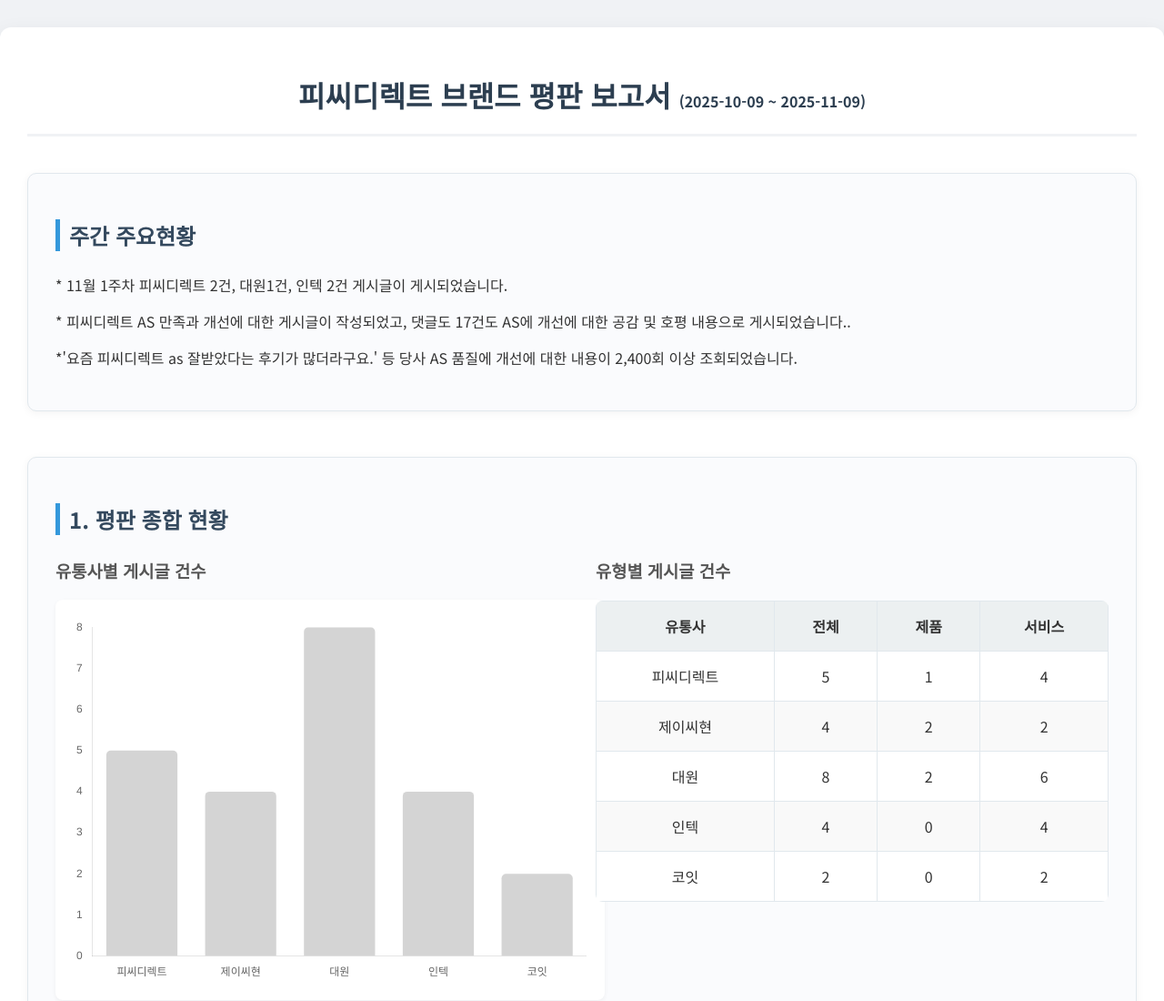
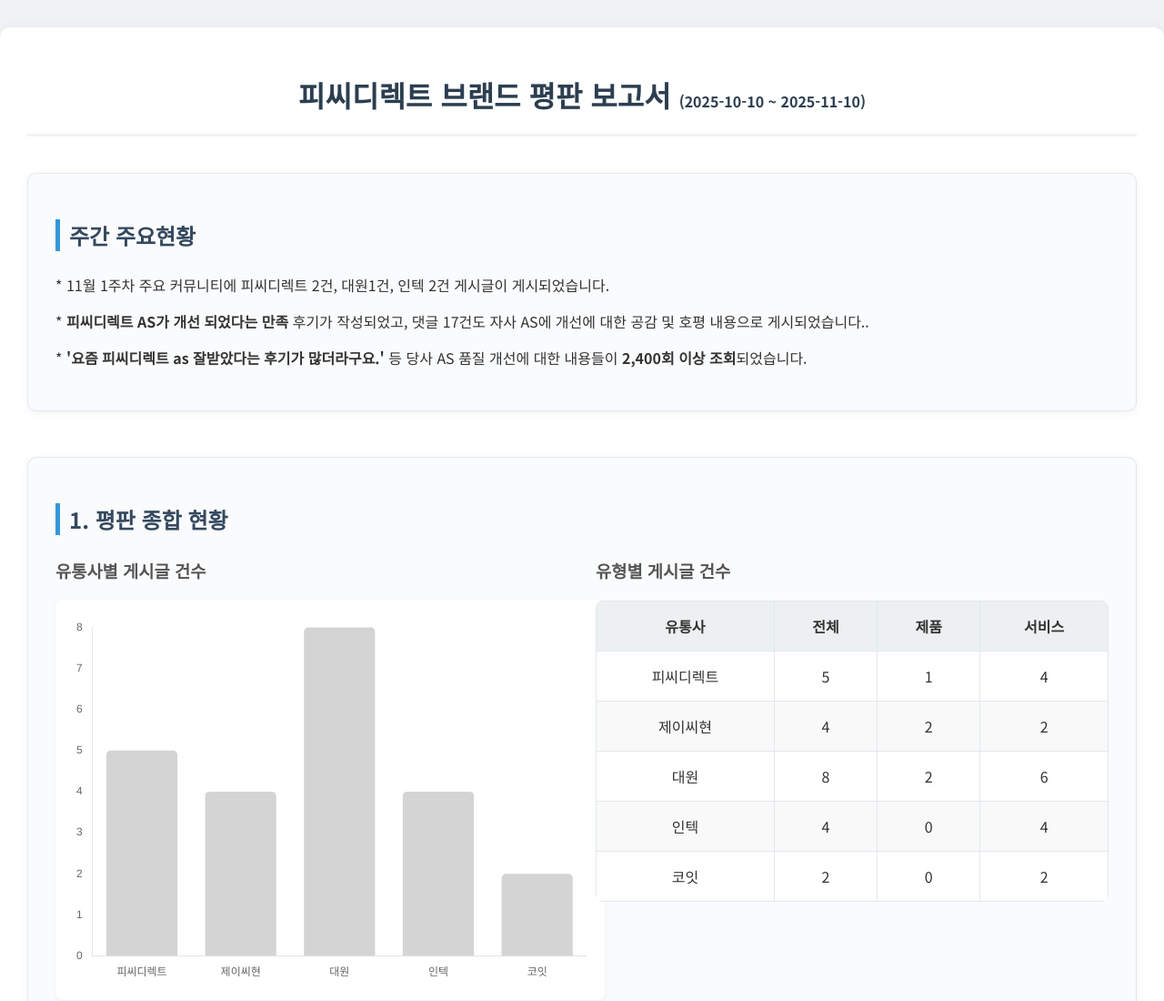
Before and after one commit to bullazure/report_pcd.hv-stone, a plain HTML site: page report_pcd/[NEW] 2025_1110.html in a window 1280 px wide. Shown: the top 1100 px of the page at 91% size. Drawn offline with nearby package versions, Linux system fonts and the light colour scheme.

Commit message:
Add files via upload

```diff
--- a/report_pcd/[NEW] 2025_1110.html
+++ b/report_pcd/[NEW] 2025_1110.html
@@ -112,13 +112,13 @@
 </head>
 <body>
     <div class="container">
-        <h1>피씨디렉트 브랜드 평판 보고서 <span style="font-size: 50%;">(2025-10-09 ~ 2025-11-09)</span></h1>
+        <h1>피씨디렉트 브랜드 평판 보고서 <span style="font-size: 50%;">(2025-10-10 ~ 2025-11-10)</span></h1>
 
         <div class="section-box">
             <h2>주간 주요현황</h2>
-            <p>* 11월 1주차 피씨디렉트 2건, 대원1건, 인텍 2건 게시글이 게시되었습니다.</p>
-            <p>* 피씨디렉트 AS 만족과 개선에 대한 게시글이 작성되었고, 댓글도 17건도 AS에 개선에 대한 공감 및 호평 내용으로 게시되었습니다..</p>
-            <p>*'요즘 피씨디렉트 as 잘받았다는 후기가 많더라구요.' 등 당사 AS 품질에 개선에 대한 내용이 2,400회 이상 조회되었습니다.</p>
+            <p>* 11월 1주차 주요 커뮤니티에 피씨디렉트 2건, 대원1건, 인텍 2건 게시글이 게시되었습니다.</p>
+            <p>* <b>피씨디렉트 AS가 개선 되었다는 만족</b> 후기가 작성되었고, 댓글 17건도 자사 AS에 개선에 대한 공감 및 호평 내용으로 게시되었습니다..</p>
+            <p>* <b>'요즘 피씨디렉트 as 잘받았다는 후기가 많더라구요.'</b> 등 당사 AS 품질 개선에 대한 내용들이 <b>2,400회 이상 조회</b>되었습니다.</p>
         </div>
 
         <div class="section-box">
```
Also changed, not shown: 1 other file.
